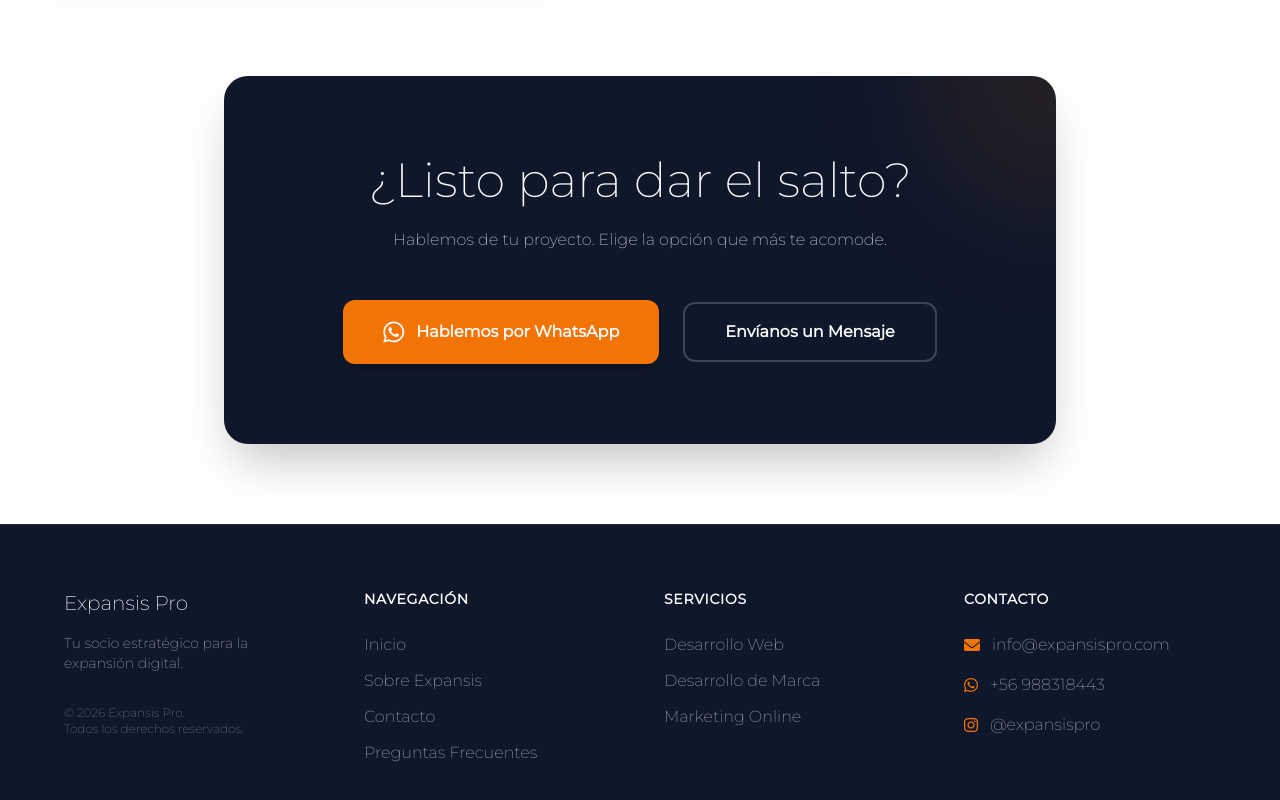
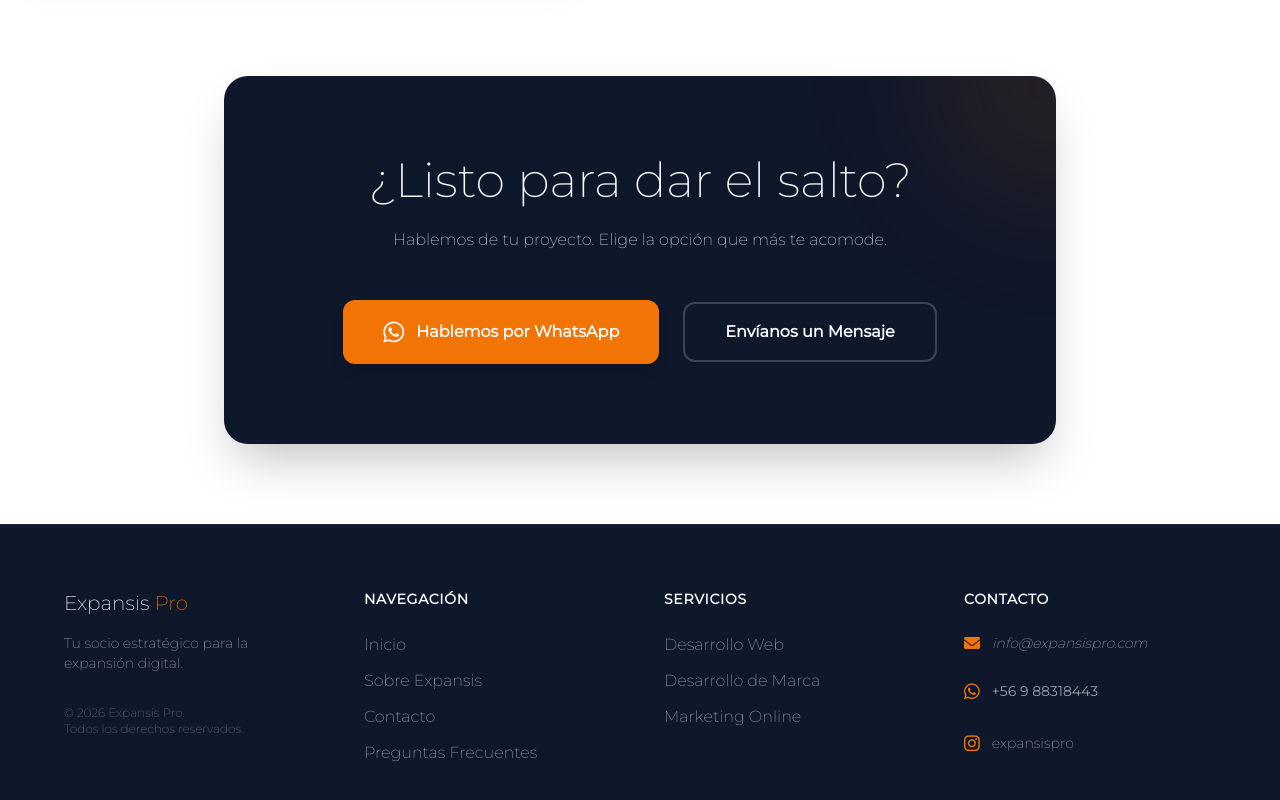
Before and after one commit to expansis-pro/expansis, a React (Create React App) app: page / in a window 1280 px wide. Shown: the part 1860-2660 px from the top of the page. Built offline with nearby package versions, Linux system fonts and the light colour scheme.

Commit message:
Refactor: Arquitectura de coherencia, mejora de UX en Navbar y Carousel cinematográfico

```diff
--- a/src/components/Footer.js
+++ b/src/components/Footer.js
@@ -3,7 +3,7 @@ import React from 'react';
 import { Link } from 'react-router-dom';
 import { servicesData } from '../data/servicesData';
 import { sendWhatsAppMessage } from '../utils/trackingUtils';
-
+import { contactData } from '../data/contactConfig'; // Fuente de verdad
 
 const Footer = () => {
 	const currentYear = new Date().getFullYear();
@@ -25,7 +25,7 @@ const Footer = () => {
 
 				{/* Columna Marca: Se mantiene al final en móvil con order-4 */}
 				<div className="space-y-4 order-4 md:order-none">
-					<h3 className="text-ghostWhite">Expansis Pro</h3>
+					<h3 className="text-ghostWhite">Expansis <span className="text-primario">Pro</span></h3>
 					<p className="text-sm font-light">Tu socio estratégico para la expansión digital.</p>
 					<div className="text-xs text-gray-500 pt-4">
 						<p>© {currentYear} Expansis Pro.</p>
@@ -66,30 +66,40 @@ const Footer = () => {
 				{/* Contacto: Tercero en móvil */}
 				<div className="order-3 md:order-none">
 					<h4 className="text-ghostWhite font-semibold mb-6 uppercase tracking-wider text-sm">Contacto</h4>
-					<ul className="space-y-4">
+					<ul className="space-y-6">
+						{/* EMAIL DINÁMICO */}
 						<li className="flex items-center group">
-							<i className="fa-solid fa-envelope mr-3 text-primario"></i>
-							<a href="mailto:info@expansispro.com" className="hover:text-ghostWhite transition-colors">info@expansispro.com</a>
+							<i className="fa-solid fa-envelope mr-3 text-primario group-hover:scale-110 transition-transform"></i>
+							<a
+								href={contactData.email.getLink()}
+								className="text-sm hover:text-ghostWhite transition-colors break-all italic"
+							>
+								{contactData.email.address}
+							</a>
 						</li>
+
+						{/* WHATSAPP DINÁMICO */}
 						<li className="flex items-center group">
-							<i className="fa-brands fa-whatsapp mr-3 text-primario"></i>
+							<i className="fa-brands fa-whatsapp mr-3 text-primario group-hover:scale-110 transition-transform text-lg"></i>
 							<button
-								onClick={() => sendWhatsAppMessage("Información General")}
-								className="hover:text-ghostWhite transition-colors"
+								onClick={() => sendWhatsAppMessage("Consulta desde el Footer")}
+								className="text-sm font-medium hover:text-ghostWhite transition-colors"
 							>
-								+56 988318443
+								{contactData.whatsapp.prefix} {contactData.whatsapp.number.slice(-8)}
 							</button>
 						</li>
-						<li className="flex items-center group">
-							<i className="fa-brands fa-instagram mr-3 text-primario"></i>
+
+						{/* REDES DINÁMICAS */}
+						<li className="flex items-center group ">
+							<i className="fa-brands fa-instagram mr-3 text-primario group-hover:scale-110 transition-transform text-lg"></i>
 							<a
-								href="https://www.instagram.com/expansispro/"
+								href={contactData.socials.instagram}
 								target="_blank"
 								rel="noopener noreferrer"
-								onClick={() => handleFooterLinkClick('Link Instagram', 'https://www.instagram.com/expansispro/')}
-								className="hover:text-ghostWhite transition-colors"
+								onClick={() => handleFooterLinkClick('Link Instagram', contactData.socials.instagram)}
+								className="text-sm hover:text-ghostWhite transition-colors"
 							>
-								@expansispro
+								expansispro
 							</a>
 						</li>
 					</ul>
--- a/src/components/Navbar.js
+++ b/src/components/Navbar.js
@@ -3,6 +3,7 @@ import React, { useState, useEffect, useRef } from 'react';
 import { NavLink } from 'react-router-dom';
 import { motion, AnimatePresence } from 'framer-motion';
 import { servicesData } from '../data/servicesData';
+import { contactData } from '../data/contactConfig';
 
 const Navbar = () => {
 	const [menuOpen, setMenuOpen] = useState(false);
@@ -81,10 +82,10 @@ const Navbar = () => {
 				{/* LOGO */}
 				<NavLink
 					to="/"
-					className="text-2xl  text-ghostWhite hover:text-primario transition-colors"
+					className="text-2xl  text-ghostWhite transition-colors"
 					onClick={handleLogoClick}
 				>
-					Expansis Pro
+					Expansis <span className="text-primario ">Pro</span>
 				</NavLink>
 
 				{/* BOTÓN HAMBURGUESA */}
@@ -167,14 +168,16 @@ const Navbar = () => {
 					<li><NavLink to="/quienes-somos" className="text-ghostWhite hover:text-primario font-medium transition-colors" onClick={() => handleNavLinkClick('Sobre Expansis')}>Sobre Expansis</NavLink></li>
 					<li><NavLink to="/contacto" className="text-ghostWhite hover:text-primario font-medium transition-colors" onClick={() => handleNavLinkClick('Contacto')}>Contacto</NavLink></li>
 					<li><NavLink to="/faq" className="text-ghostWhite hover:text-primario font-medium transition-colors" onClick={() => handleNavLinkClick('FAQ')}>FAQ</NavLink></li>
+					{/* CTA DESKTOP USANDO DATA DINÁMICA */}
 					<li>
-						<NavLink
-							to="/contacto"
+						<a
+							href={contactData.whatsapp.getLink("Hola, me gustaría cotizar un proyecto con Expansis Pro")}
+							target="_blank"
+							rel="noopener noreferrer"
 							className="btn-primary py-2.5 px-6 text-sm"
-							onClick={() => handleNavLinkClick('CTA Desktop')}
 						>
 							Cotizar Proyecto
-						</NavLink>
+						</a>
 					</li>
 				</ul>
 			</div>
--- /dev/null
+++ b/src/data/contactConfig.js
@@ -0,0 +1,25 @@
+// src/data/contactConfig.js
+
+export const contactData = {
+    whatsapp: {
+        number: "988318443", // Reemplaza por tu número real (sin el +)
+        prefix: "+56 9",       // Para mostrar visualmente en el sitio
+        defaultMessage: "Hola Expansis Pro, me gustaría solicitar más información sobre sus servicios.",
+        // Función para generar el link dinámicamente
+        getLink: function (customMessage) {
+            const msg = customMessage || this.defaultMessage;
+            return `https://wa.me/${this.number}?text=${encodeURIComponent(msg)}`;
+        }
+    },
+    email: {
+        address: "info@expansispro.com",
+        subject: "Consulta desde el sitio web - Expansis Pro",
+        getLink: function () {
+            return `mailto:${this.address}?subject=${encodeURIComponent(this.subject)}`;
+        }
+    },
+    socials: {
+        linkedin: "https://linkedin.com/company/expansispro",
+        instagram: "https://instagram.com/expansispro"
+    }
+};
--- a/src/pages/Contact.js
+++ b/src/pages/Contact.js
@@ -69,7 +69,7 @@ const Contact = () => {
 
 						<div className="p-6 bg-ghostWhite rounded-2xl border border-gray-100 inline-block">
 							<p className="text-deepBlue font-semibold mb-1">Horario de Atención</p>
-							<p className="text-gray-600 font-light text-sm">Lunes a Viernes: 18:00 - 22:00 hrs.</p>
+							<p className="text-gray-600 font-light text-sm">Lunes a Viernes: 9:00 - 22:00 hrs.</p>
 							<p className="text-gray-600 font-light text-sm">Sábado y Domingo: 10:00 - 22:00 hrs.</p>
 						</div>
 					</div>
```
